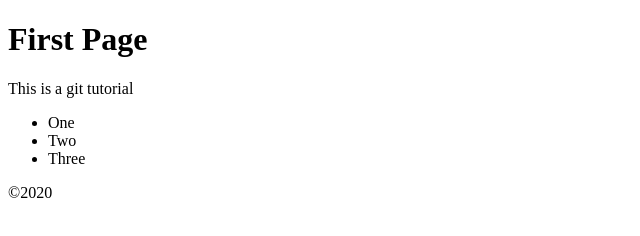
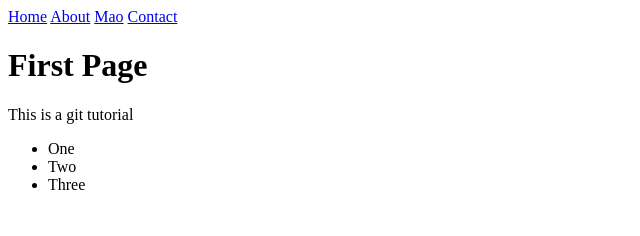
Before and after one commit to VAyala27/git-test, a plain HTML site: page index.html in a window 1280 px wide. Shown: the whole page, without its empty margins (0-640 px from the left). Drawn offline with Linux system fonts and the light colour scheme.

```diff
--- a/index.html
+++ b/index.html
@@ -7,6 +7,12 @@
   </head>
 
   <body>
+    <header>
+      <a href="home.html">Home</a>
+      <a href="about.html">About</a>
+      <a href="map.html">Mao</a>
+      <a href="contact.html">Contact</a>
+    </header>
     <h1>First Page</h1>
     <p>This is a git tutorial</p>
 
@@ -15,7 +21,5 @@
       <li>Two</li>
       <li>Three</li>
     </ul>
-
-    <footer>&copy;2020</footer>
   </body>
 </html>
```
